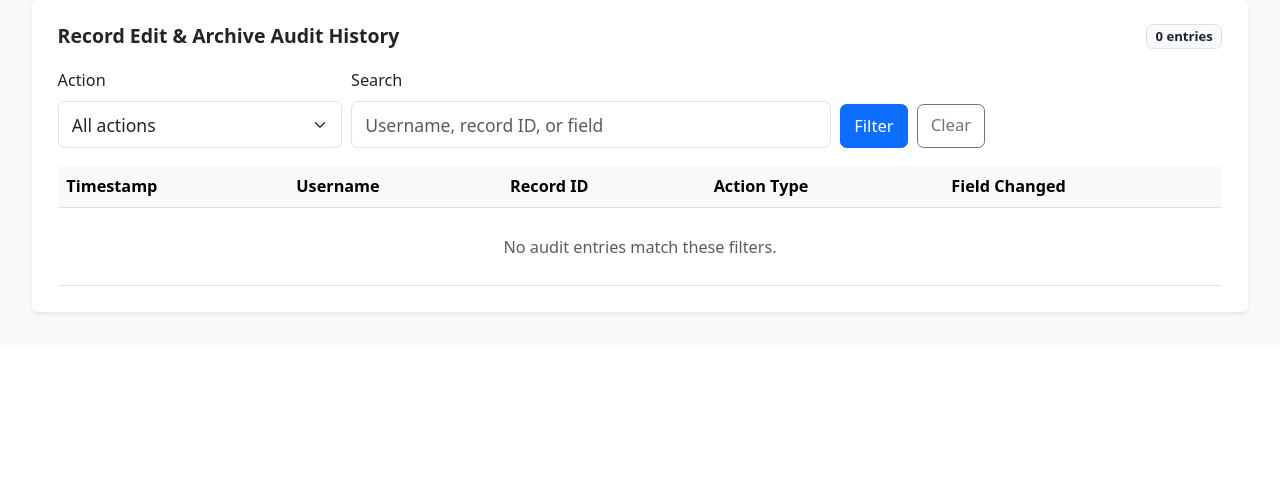
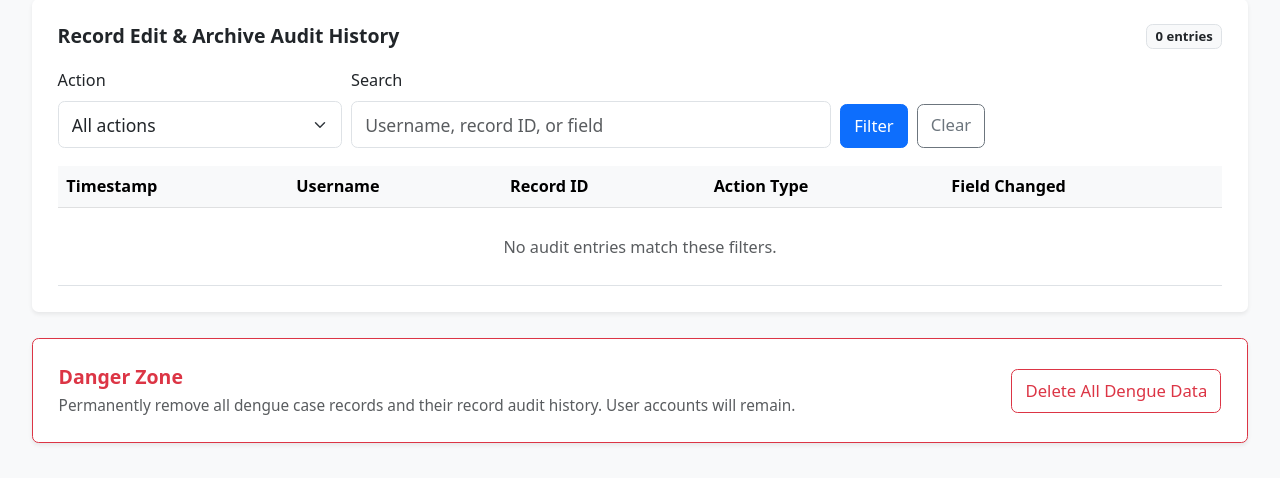
Before and after one commit to DessDagondon/lokalhealth, a Flask app: page /admin in a window 1280 px wide. Shown: the part 620-1098 px from the top of the page. Before the commit the page ends 935 px from the top, so only its background shows below. Run offline with Flask 3, Linux system fonts and the light colour scheme; a user stored in the database is signed in; data comes from the database, SQL or seed files in the repository; data that the repository does not hold is empty.

Commit message:
updated app.py, dashboard, and admin

```diff
--- a/app.py
+++ b/app.py
@@ -6,7 +6,18 @@ import secrets
 from io import BytesIO, StringIO
 from datetime import date, datetime, timedelta
 import sys
-from flask import Flask, render_template, request, redirect, url_for, flash, send_file, jsonify, abort
+from flask import (
+    Flask,
+    abort,
+    flash,
+    jsonify,
+    redirect,
+    render_template,
+    request,
+    send_file,
+    session,
+    url_for,
+)
 from flask_sqlalchemy import SQLAlchemy
 from flask_login import LoginManager, UserMixin, login_user, logout_user, login_required, current_user
 import pandas as pd
@@ -26,6 +37,7 @@ load_dotenv()
 app = Flask(__name__)
 app.config['SECRET_KEY'] = 'lokalhealth-epidemiological-secret-key-2026'
 app.config['SQLALCHEMY_TRACK_MODIFICATIONS'] = False
+DENGUE_DATA_DELETE_CSRF_SESSION_KEY = 'delete_dengue_data_csrf_token'
 os.makedirs(app.instance_path, exist_ok=True)
 DB_PASSPHRASE = os.environ.get('DB_PASSPHRASE')
 
@@ -126,7 +138,7 @@ class DengueRecord(db.Model):
     sex = db.Column(db.String(10), nullable=False)
     clinical_classification = db.Column(db.String(100), nullable=True)
     case_classification = db.Column(db.String(100), nullable=True)
-    sync_status = db.Column(db.String(20), default='Synced')  # 'Manual/Local' or 'Synced'
+    sync_status = db.Column(db.String(20), default='Local')
     is_archived = db.Column(db.Boolean, default=False, server_default=db.false(), nullable=False)
 
 
@@ -1468,7 +1480,7 @@ def records():
                                 sex=str(row.get('sex') or 'Unavailable').strip() or 'Unavailable',
                                 clinical_classification=str(row.get('clinical_classification') or 'Unavailable').strip() or 'Unavailable',
                                 case_classification=str(row.get('case_classification') or 'Unavailable').strip() or 'Unavailable',
-                                sync_status='Synced',
+                                sync_status='Local',
                                 is_archived=False,
                             )
                             db.session.add(record)
@@ -2194,6 +2206,12 @@ def admin():
     if current_user.role != 'Admin':
         flash('Unauthorized access: Admin permissions required.', 'error')
         return redirect(url_for('dashboard'))
+    deletion_csrf_token = None
+    if current_user.username == 'admin':
+        deletion_csrf_token = session.get(DENGUE_DATA_DELETE_CSRF_SESSION_KEY)
+        if deletion_csrf_token is None:
+            deletion_csrf_token = secrets.token_urlsafe(32)
+            session[DENGUE_DATA_DELETE_CSRF_SESSION_KEY] = deletion_csrf_token
     users = User.query.all()
     action_filter = request.args.get('action', '').strip().upper()
     if action_filter not in {'CREATE', 'EDIT', 'ARCHIVE'}:
@@ -2225,7 +2243,41 @@ def admin():
         audit_logs=audit_logs,
         audit_action=action_filter,
         audit_search=audit_search,
-    )
+        deletion_csrf_token=deletion_csrf_token,
+    )
+
+@app.route('/admin/delete-all-dengue-data', methods=['POST'])
+@login_required
+def delete_all_dengue_data():
+    if current_user.role != 'Admin' or current_user.username != 'admin':
+        abort(403)
+
+    submitted_token = request.form.get('csrf_token', '')
+    expected_token = session.get(DENGUE_DATA_DELETE_CSRF_SESSION_KEY, '')
+    if not expected_token or not secrets.compare_digest(expected_token, submitted_token):
+        abort(400)
+
+    if request.form.get('confirmation', '').strip() != 'DELETE':
+        flash('Deletion cancelled. Type DELETE exactly to confirm.', 'error')
+        return redirect(url_for('admin'))
+
+    try:
+        deleted_records = DengueRecord.query.delete(synchronize_session=False)
+        deleted_audit_logs = RecordAuditLog.query.delete(synchronize_session=False)
+        db.session.commit()
+    except SQLAlchemyError:
+        db.session.rollback()
+        app.logger.exception('Failed to delete all dengue data.')
+        flash('Dengue data could not be deleted. No changes were saved.', 'error')
+        return redirect(url_for('admin'))
+
+    session.pop(DENGUE_DATA_DELETE_CSRF_SESSION_KEY, None)
+    flash(
+        f'Deleted {deleted_records} dengue records and '
+        f'{deleted_audit_logs} record audit entries. User accounts were kept.',
+        'success',
+    )
+    return redirect(url_for('admin'))
 
 # ==========================================
 # DATABASE INITIALIZATION & SEEDING
--- a/templates/admin.html
+++ b/templates/admin.html
@@ -277,4 +277,41 @@
     </nav>
     {% endif %}
 </div>
+
+{% if user.username == 'admin' and user.role == 'Admin' %}
+<section class="card border-danger shadow-sm p-4 mt-4" aria-labelledby="delete-dengue-data-title">
+    <div class="d-flex flex-wrap justify-content-between align-items-center gap-3">
+        <div>
+            <h5 id="delete-dengue-data-title" class="fw-bold text-danger mb-1">Danger Zone</h5>
+            <p class="text-muted small mb-0">Permanently remove all dengue case records and their record audit history. User accounts will remain.</p>
+        </div>
+        <button type="button" class="btn btn-outline-danger" data-bs-toggle="modal" data-bs-target="#deleteDengueDataModal">
+            Delete All Dengue Data
+        </button>
+    </div>
+</section>
+
+<div class="modal fade" id="deleteDengueDataModal" tabindex="-1" aria-labelledby="deleteDengueDataModalTitle" aria-hidden="true">
+    <div class="modal-dialog modal-dialog-centered">
+        <div class="modal-content">
+            <div class="modal-header">
+                <h5 class="modal-title fw-bold text-danger" id="deleteDengueDataModalTitle">Delete all dengue data?</h5>
+                <button type="button" class="btn-close" data-bs-dismiss="modal" aria-label="Cancel"></button>
+            </div>
+            <form method="POST" action="{{ url_for('delete_all_dengue_data') }}">
+                <input type="hidden" name="csrf_token" value="{{ deletion_csrf_token }}">
+                <div class="modal-body">
+                    <p>This permanently deletes every dengue case record, including archived records, and all record edit/archive audit history. User accounts and permissions will remain. This action cannot be undone.</p>
+                    <label for="delete-dengue-data-confirmation" class="form-label">Type <strong>DELETE</strong> to confirm.</label>
+                    <input type="text" class="form-control" id="delete-dengue-data-confirmation" name="confirmation" required pattern="DELETE" autocomplete="off">
+                </div>
+                <div class="modal-footer">
+                    <button type="button" class="btn btn-light" data-bs-dismiss="modal">Cancel</button>
+                    <button type="submit" class="btn btn-danger">Permanently Delete All Dengue Data</button>
+                </div>
+            </form>
+        </div>
+    </div>
+</div>
+{% endif %}
 {% endblock %}
--- a/templates/dashboard.html
+++ b/templates/dashboard.html
@@ -95,11 +95,11 @@
     <section class="data-basis" aria-labelledby="data-basis-title">
         <span class="data-basis-icon" aria-hidden="true">i</span>
         <div class="data-basis-content">
-            <h2 id="data-basis-title">How to use these results</h2>
+            <h2 id="data-basis-title">How to analyse these results</h2>
             <div class="data-basis-grid">
                 <p><strong>What the dashboard does</strong>It summarizes the records entered, compares citywide weekly confirmed cases with historical P50/P75 thresholds, and helps prioritize barangays for review. Thresholds show how this week compares with the available historical baseline; they do not confirm an outbreak.</p>
                 <p><strong>What the naïve forecast means</strong>It carries the latest recorded week's confirmed count forward as next week's estimate. It does not learn a trend or estimate the probability of an epidemic, and its result is not 100% certain.</p>
-                <p><strong>How to act on it</strong>Treat the forecast and risk tier as awareness signals for possible dengue activity—not a guarantee, diagnosis, or official outbreak declaration. Verify recent reports and follow local health-officer guidance before making decisions.</p>
+                <p><strong>How to act on it</strong>Treat the forecast and risk tier as awareness signals for possible dengue activity as not a guarantee, diagnosis, or official outbreak declaration. Verify recent reports and follow local health-officer guidance before making decisions.</p>
                 <p><strong>Data limitations</strong>Only confirmed cases set risk tiers; suspected cases are shown for context. The database does not track zero-case submissions. Missing current-year weeks are gaps, not confirmed zeroes; missing historical weeks are treated as zero under the thesis method.</p>
             </div>
             <p class="data-basis-totals">Selected year {{ selected_year }} records: {{ total_records }} total · {{ confirmed_cases }} confirmed · {{ suspected_cases }} suspected.</p>
```
Also changed, not shown: templates/records.html (+4 -4 lines), tests/test_data_repository.py (+81 -2 lines), tests/test_functional_records.py (+8 -0 lines).
